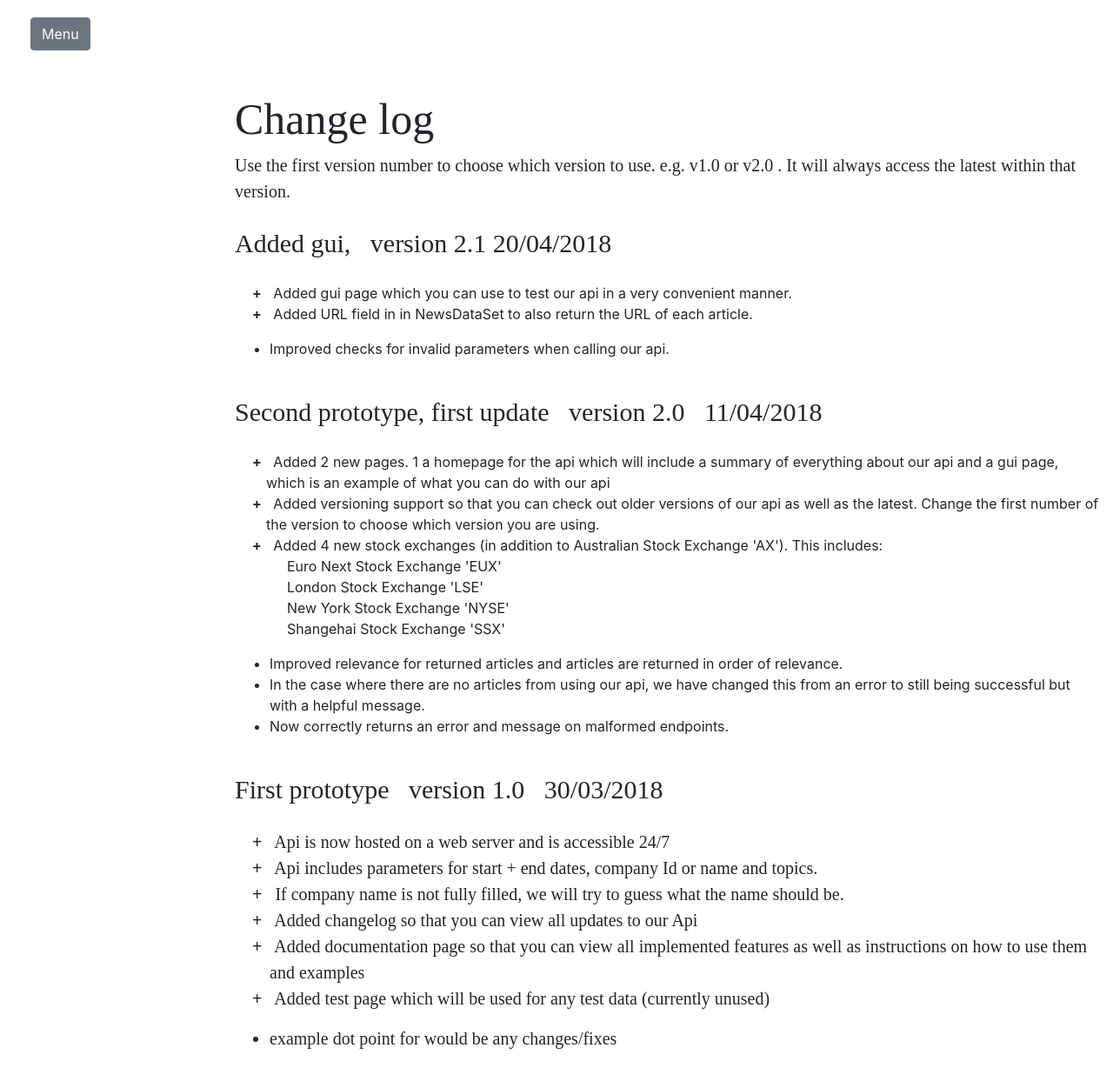
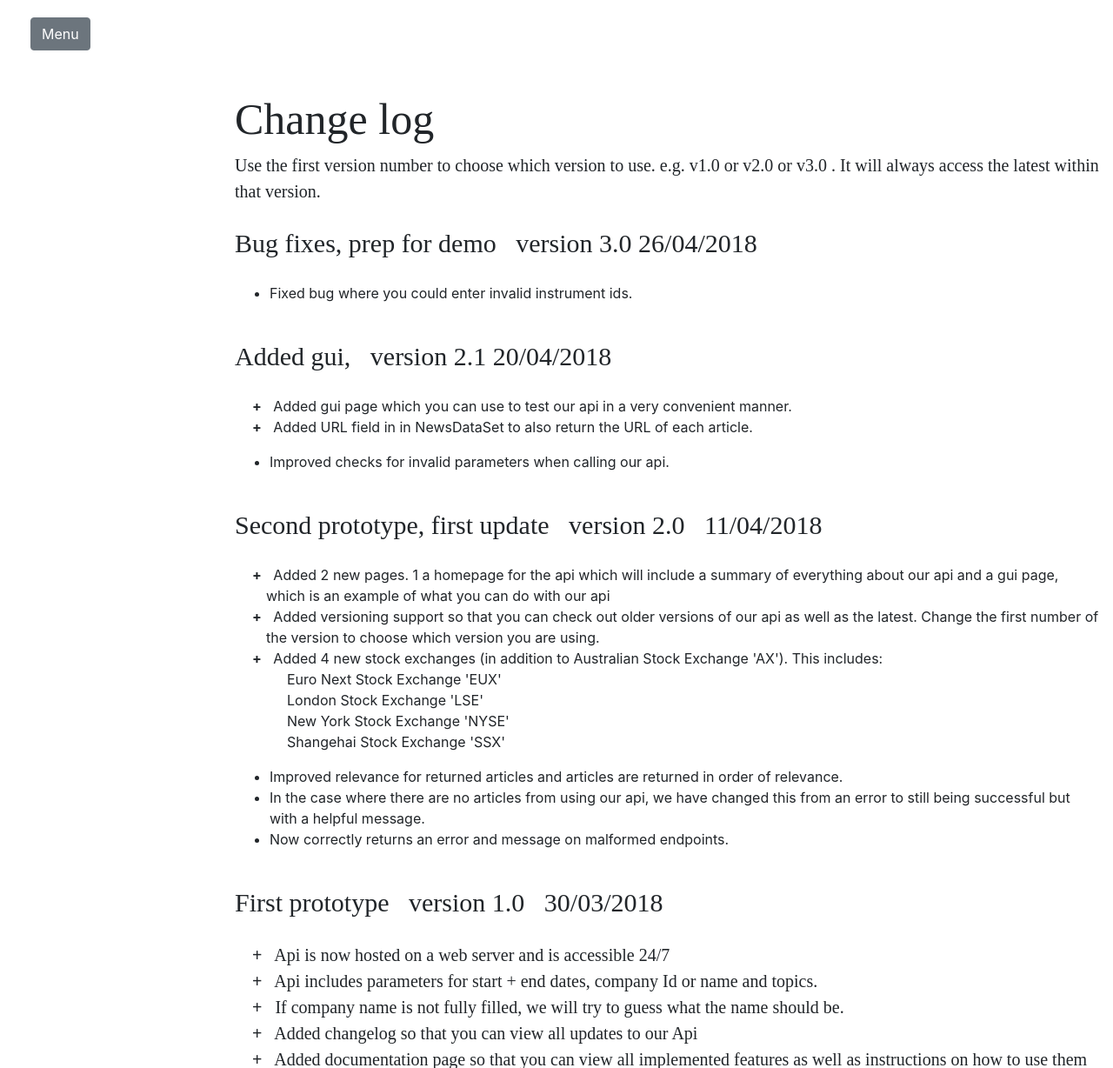
Before and after one commit to minimac1/Seng3011, a Flask app: page /changes in a window 1280 px wide. Shown: the top 1228 px of the page at 87% size. Run offline with Flask 2, Linux system fonts and the light colour scheme; some libraries are stand-ins or nearby versions.

Commit message:
Update changes.html

```diff
--- a/templates/changes.html
+++ b/templates/changes.html
@@ -2,8 +2,12 @@
 {% block content %}
             <div class="container-fluid CL-container">
                 <div class="page-title">Change log</div>
-                <div class="CL-body">Use the first version number to choose which version to use. e.g. v1.0 or v2.0 . It will always access the latest
+                <div class="CL-body">Use the first version number to choose which version to use. e.g. v1.0 or v2.0 or v3.0 . It will always access the latest
                 within that version.</div>
+                <div class="CL-heading"> Bug fixes, prep for demo &nbsp version 3.0 26/04/2018</div>
+                    <ul>
+                       <li> Fixed bug where you could enter invalid instrument ids.</li>
+                    </ul>
                 <div class="CL-heading"> Added gui, &nbsp version 2.1 20/04/2018</div>
                     <ul style="list-style: none;margin-left: 20px;padding-left: 1em; text-indent: -1em;">
                         <li><b>+</b>&nbsp&nbsp Added gui page which you can use to test our api in a very convenient manner.</li>
```
